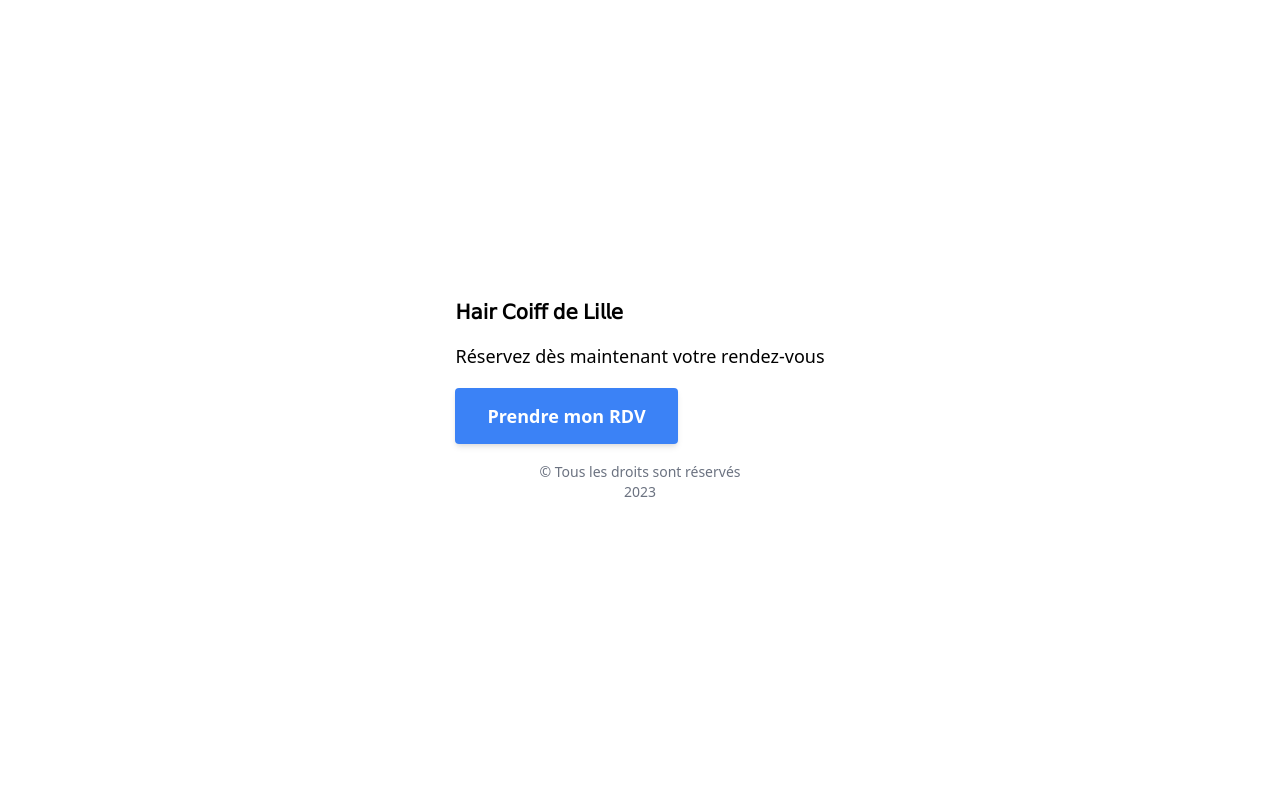
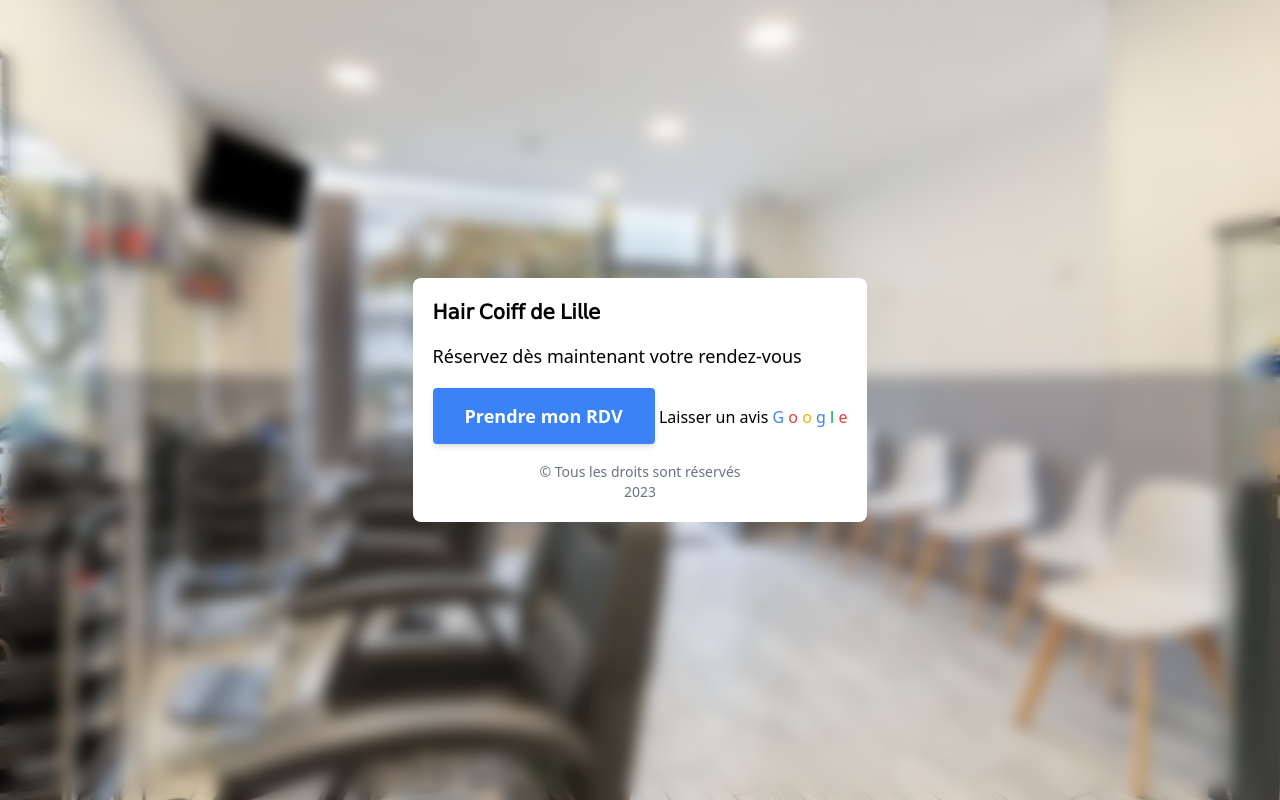
Before and after one commit to haircoifflille/rdvo, a plain HTML site: page index.html in a window 1280 px wide. Drawn offline with nearby package versions, Linux system fonts and the light colour scheme.

Commit message:
Add files via upload

```diff
--- a/index.html
+++ b/index.html
@@ -5,19 +5,64 @@
   <meta name="viewport" content="width=device-width, initial-scale=1.0">
   <title>Page HTML avec Button Centré</title>
   <link href="https://cdn.jsdelivr.net/npm/tailwindcss@2.2.16/dist/tailwind.min.css" rel="stylesheet">
+  <style>
+    body {
+      background-image: url("Capture2.PNG");
+      background-size: cover;
+      backdrop-filter: blur(8px);
+    }
+
+    .content {
+      background-color: white;
+      padding: 20px;
+      border-radius: 8px;
+    }
+
+.google-logo .g {
+      color: #4285F4;
+    }
+
+    .google-logo .o1 {
+      color: #DB4437;
+    }
+
+    .google-logo .o2 {
+      color: #F4B400;
+    }
+
+    .google-logo .g2 {
+      color: #4285F4;
+    }
+
+    .google-logo .l {
+      color: #0F9D58;
+    }
+
+    .google-logo .e {
+      color: #DB4437;
+    }
+  </style>
 </head>
 <body class="flex flex-col items-center justify-center h-screen">
-  <div >
+  <div class="content">
     <h3 class="text-xl font-bold mb-4">𝖧𝖺𝗂𝗋 𝖢𝗈𝗂𝖿𝖿 𝖽𝖾 𝖫𝗂𝗅𝗅𝖾</h3>
     <p class="text-lg mb-8">Réservez dès maintenant votre rendez-vous</p>
-    <a href="https://youpi.setmore.com/" class="px-8 py-4 bg-blue-500 text-white rounded text-lg font-semibold shadow-md hover:bg-blue-600">Prendre mon RDV</a>
-  </div>
 
+  <a href="https://youpi.setmore.com/" class="px-8 py-4 bg-blue-500 text-white rounded text-lg font-semibold shadow-md hover:bg-blue-600">Prendre mon RDV</a>
+ <a href="https://www.google.com/search?q=hair+coiff+lille&rlz=1C1GCEA_enFR1023FR1023&oq=hair+coiff+lille+&aqs=chrome..69i57j69i60l3.3314j0j1&sourceid=chrome&ie=UTF-8#lrd=0x47c2d59b76905555:0xccc476ba9afe2f9d,1,,,," class="google-logo">
+<span class="text-blue">Laisser un avis</span>
+<span class="g">G</span>
+    <span class="o1">o</span>
+    <span class="o2">o</span>
+    <span class="g2">g</span>
+    <span class="l">l</span>
+    <span class="e">e</span>
+  </a>
   <footer class="text-center text-gray-500 mt-8">
     <p class="text-sm">&copy; Tous les droits sont réservés</p>
     <p class="text-sm" id="currentYear"></p>
   </footer>
-
+ </div>
   <script>
     const currentYear = new Date().getFullYear();
     document.getElementById("currentYear").textContent = currentYear;
```
